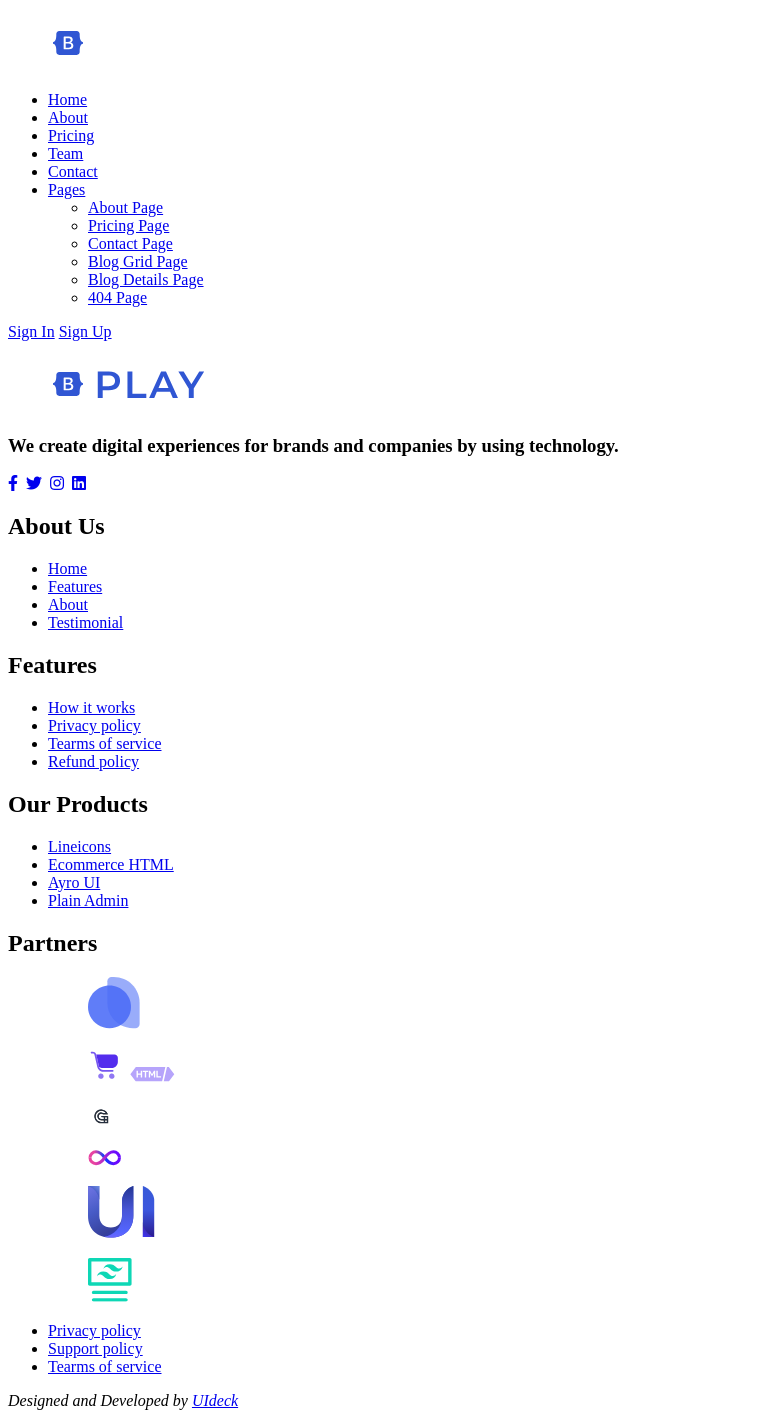
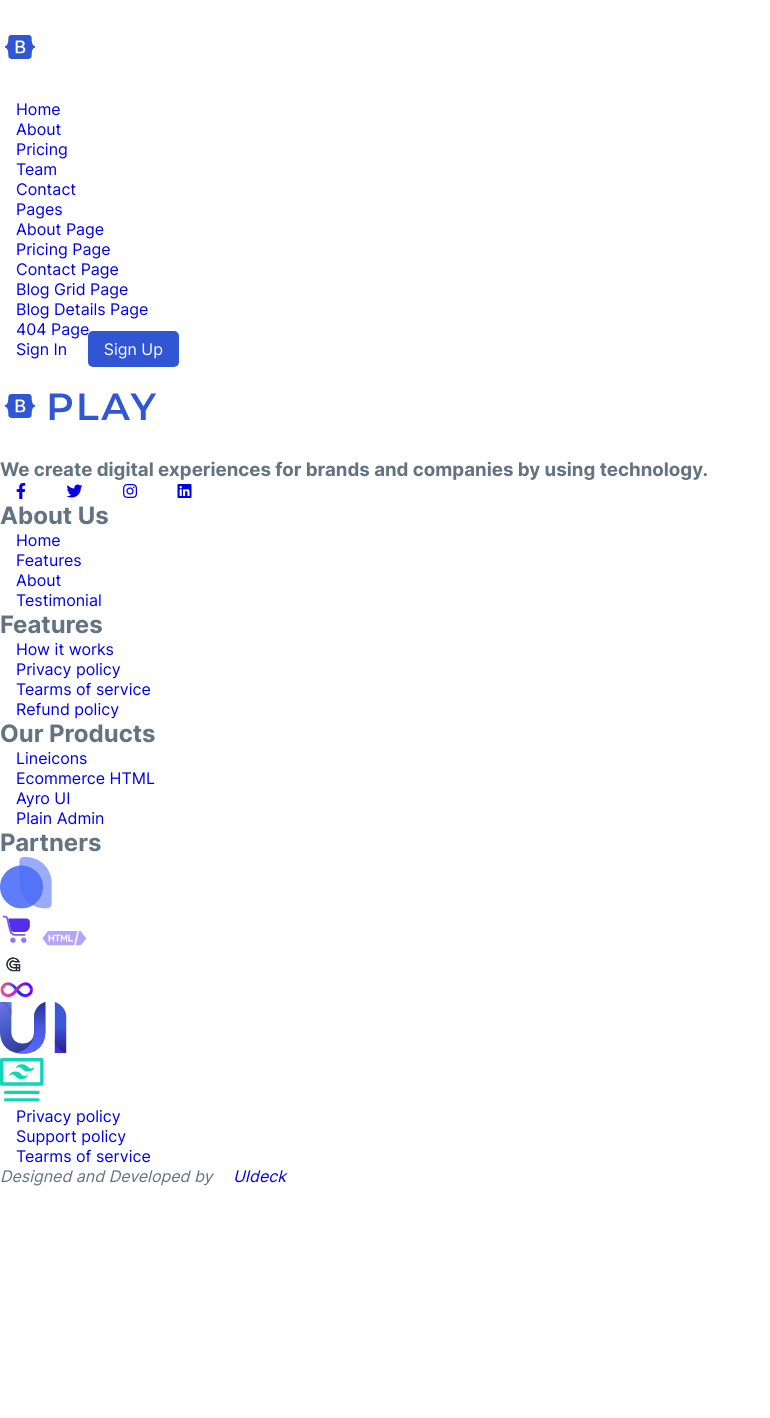
Before and after one commit to realluan05/template02, a PHP site: page / in a window 1280 px wide. Shown: the whole page, without its empty margins (0-770 px from the left). After the commit the page ends 1186 px from the top, so only its background shows below. Run offline with PHP 8.4, Linux system fonts and the light colour scheme.

Commit message:
criando variaveis de estilos + instalacao de fonte

```diff
--- /dev/null
+++ b/assets/css/general.css
@@ -0,0 +1,60 @@
+/* ***************
+* Container
+**************** */
+/* ***************
+* Border-radius
+**************** */
+/* ***************
+* Breakpoints
+**************** */
+/* ***************
+* Margin/Padding
+**************** */
+/* ***************
+* Colors
+**************** */
+/* ***************
+* Fonts
+**************** */
+/* ***************
+* Font-size
+**************** */
+/* line 3, ../scss/general.scss */
+*, *::before, *::after {
+  margin: 0;
+  padding: 0;
+  box-sizing: border-box;
+}
+
+/* line 9, ../scss/general.scss */
+html, body {
+  margin: 0;
+  padding: 0;
+  box-sizing: border-box;
+  font-family: "Inter", sans-serif;
+  color: #637381;
+}
+
+/* line 17, ../scss/general.scss */
+a {
+  text-decoration: none;
+  transition: 300ms;
+  padding: 8px 16px;
+}
+/* line 22, ../scss/general.scss */
+a:hover {
+  color: #3056d3;
+}
+
+/* line 27, ../scss/general.scss */
+.button {
+  background-color: #3056d3;
+  color: #ffffff;
+  border-radius: 5px;
+  transition: 300ms;
+}
+/* line 33, ../scss/general.scss */
+.button:hover {
+  background-color: #212b36;
+  color: #ffffff;
+}
--- /dev/null
+++ b/assets/css/styles.css
@@ -0,0 +1,48 @@
+/* ************
+* Fonts
+************ */
+@font-face {
+  font-family: "Inter";
+  src: url("../fonts/Inter-Regular.ttf");
+  font-weight: 400;
+  font-display: swap;
+}
+@font-face {
+  font-family: "Inter";
+  src: url("../fonts/Inter-Medium.ttf");
+  font-weight: 600;
+  font-display: swap;
+}
+@font-face {
+  font-family: "Inter";
+  src: url("../fonts/Inter-Bold.ttf");
+  font-weight: 700;
+  font-display: swap;
+}
+/* ************
+* Layout
+************ */
+/* ***************
+* Container
+**************** */
+/* ***************
+* Border-radius
+**************** */
+/* ***************
+* Breakpoints
+**************** */
+/* ***************
+* Margin/Padding
+**************** */
+/* ***************
+* Colors
+**************** */
+/* ***************
+* Fonts
+**************** */
+/* ***************
+* Font-size
+**************** */
+/* ************
+* Mixins
+************ */
--- /dev/null
+++ b/assets/scss/fonts/_fontes.scss
@@ -0,0 +1,18 @@
+@font-face {
+    font-family: "Inter";
+    src: url('../fonts/Inter-Regular.ttf');
+    font-weight: 400;
+    font-display: swap;
+}
+@font-face {
+    font-family: "Inter";
+    src: url('../fonts/Inter-Medium.ttf');
+    font-weight: 600;
+    font-display: swap;
+}
+@font-face {
+    font-family: "Inter";
+    src: url('../fonts/Inter-Bold.ttf');
+    font-weight: 700;
+    font-display: swap;
+}
--- /dev/null
+++ b/assets/scss/general.scss
@@ -0,0 +1,37 @@
+@import './var.scss';
+
+*, *::before, *::after {
+  margin: 0;
+  padding: 0;
+  box-sizing: border-box;
+}
+
+html, body {
+  margin: 0;
+  padding: 0;
+  box-sizing: border-box;
+  font-family: $f-stack-default;
+  color: $c-gray;
+}
+
+a {
+  text-decoration: none;
+  transition: 300ms;
+  padding: ($gap - 2) (($gap - 2) * 2);
+
+  &:hover {
+    color: $c-action;
+  }
+}
+
+.button {
+  background-color: $c-action;
+  color: $c-white;
+  border-radius: $default-border-radius;
+  transition: 300ms;
+
+  &:hover {
+    background-color: $c-black;
+    color: $c-white;
+  }
+}
--- /dev/null
+++ b/assets/scss/layout/_header.scss
@@ -0,0 +1 @@
+@import '../var.scss';
--- /dev/null
+++ b/assets/scss/layout/_mixin.scss
@@ -0,0 +1,19 @@
+@import '../var.scss';
+@import '../mixin/breakpoint';
+
+@mixin flex($a-items: '', $j-content: '', $flex-d: '')
+{
+    display: flex;
+    @if $a-items != '' {
+        align-items: $a-items;
+    }
+    @if $j-content != '' {
+        justify-content: $j-content;
+    }
+    @if $flex-d != '' {
+        @include bp(max-width, $bp-medium) {
+            flex-direction: $flex-d;
+            padding-bottom: $gap;
+        }
+    }
+}
--- /dev/null
+++ b/assets/scss/mixin/_breakpoint.scss
@@ -0,0 +1,13 @@
+@import '../var.scss';
+
+@mixin bp($type, $value) {
+    @if $type == "min-width" {
+        @media screen and ($type: $value) {
+            @content;
+        }
+    } @else if $type == "max-width" {
+        @media screen and ($type: $value) {
+            @content;
+        }
+    }
+}
--- /dev/null
+++ b/assets/scss/mixin/_typography.scss
@@ -0,0 +1,31 @@
+@import '../var.scss';
+
+@mixin h1 {
+    font-family: $f-stack-default;
+    color: $c-black;
+}
+
+@mixin h2 {
+    font-family: $f-stack-default;
+    color: $c-black;
+}
+
+@mixin h3 {
+    font-family: $f-stack-default;
+    color: $c-black;
+}
+
+@mixin h4 {
+    font-family: $f-stack-default;
+    color: $c-black;
+}
+
+@mixin h5 {
+    font-family: $f-stack-default;
+    color: $c-black;
+}
+
+@mixin h6 {
+    font-family: $f-stack-default;
+    color: $c-black;
+}
--- /dev/null
+++ b/assets/scss/styles.scss
@@ -0,0 +1,18 @@
+/* ************
+* Fonts
+************ */
+
+@import './fonts/fontes';
+
+/* ************
+* Layout
+************ */
+
+@import './layout/header';
+
+/* ************
+* Mixins
+************ */
+
+@import './mixin/breakpoint';
+@import './mixin/typography';
--- /dev/null
+++ b/assets/scss/var.scss
@@ -0,0 +1,59 @@
+/* ***************
+* Container
+**************** */
+
+$max-content-width: 1140px;
+
+/* ***************
+* Border-radius
+**************** */
+
+$default-border-radius: 5px;
+
+/* ***************
+* Breakpoints
+**************** */
+
+$bp-xlarge: 1200px;
+$bp-large: 992px;
+$bp-medium: 768px;
+$bp-small: 576px;
+$bp-xsmall: 400px;
+
+/* ***************
+* Margin/Padding
+**************** */
+
+$gap: 10px;
+$trim-small: 15px;
+$trim: 30px;
+
+/* ***************
+* Colors
+**************** */
+
+$c-action: #3056d3;
+$c-blue: $c-action;
+$c-gray: #637381;
+$c-gray-light: #dddddd;
+$c-black: #212b36;
+$c-white: #ffffff;
+
+/* ***************
+* Fonts
+**************** */
+
+$f-stack-default: "Inter", sans-serif;
+$f-stack-special: "Inter", sans-serif;
+
+/* ***************
+* Font-size
+**************** */
+
+$f-size-xxl: 18px;
+$f-size-xl: 16px;
+$f-size-l: 15px;
+$f-size: 14px;
+$f-size-s: 13px;
+$f-size-xs: 12px;
+$f-size-xxs: 11px;
--- a/template/head.php
+++ b/template/head.php
@@ -6,5 +6,9 @@
     <!-- FontAwesome -->
     <link rel="stylesheet" href="https://use.fontawesome.com/releases/v5.15.4/css/all.css" integrity="sha384-DyZ88mC6Up2uqS4h/KRgHuoeGwBcD4Ng9SiP4dIRy0EXTlnuz47vAwmeGwVChigm" crossorigin="anonymous">
 
+    <!-- Files CSS -->
+    <link rel="stylesheet" href="../assets/css/styles.css" type="text/css" />
+    <link rel="stylesheet" href="../assets/css/general.css" type="text/css" />
+
     <title>Template 02</title>
 </head>
--- a/template/header.php
+++ b/template/header.php
@@ -6,7 +6,7 @@
         <?php require_once 'menu.php'; ?>
         <div class="login">
             <a href="javascript:void(0)" class="enter">Sign In</a>
-            <a href="javascript:void(0)" class="exit">Sign Up</a>
+            <a href="javascript:void(0)" class="exit button">Sign Up</a>
         </div>
     </div>
 </header>
```
Also changed, not shown: assets/css/var.css (added, +21 -0 lines), assets/fonts/Inter-Bold.ttf (added), assets/fonts/Inter-Medium.ttf (added), assets/fonts/Inter-Regular.ttf (added).
